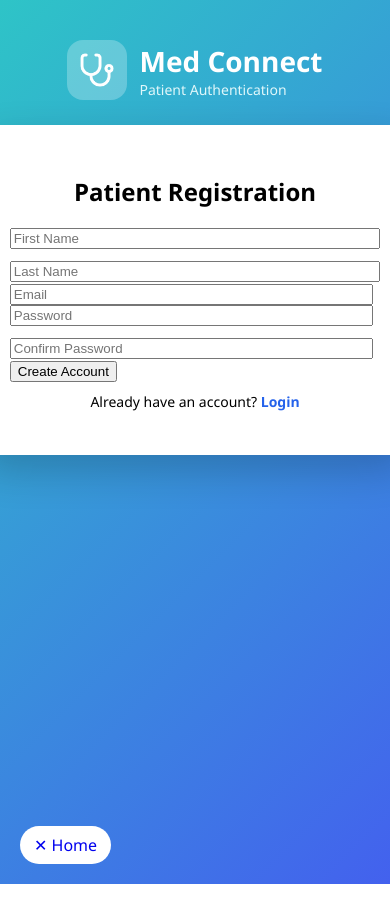
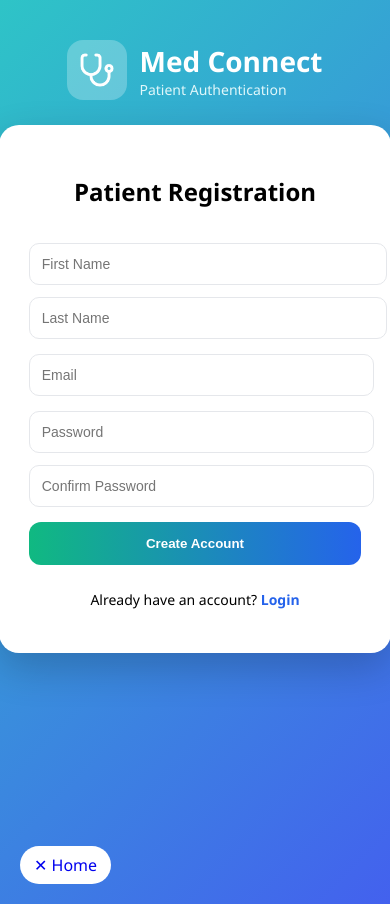
Before and after one commit to marcdeloso09/medconnect_app, a React (Create React App) app in the folder frontend/: page /patient in a window 390 px wide. Built offline with nearby package versions, Linux system fonts and the light colour scheme.

Commit message:
patient authentication 3

```diff
--- a/frontend/src/Assets/Components/PatientAuthenticationPage/PatientAuthenticationPage.css
+++ b/frontend/src/Assets/Components/PatientAuthenticationPage/PatientAuthenticationPage.css
@@ -1,4 +1,4 @@
-.physician-wrapper {
+.patient-wrapper {
   min-height: 100vh;
   display: flex;
   flex-direction: column;
@@ -8,7 +8,7 @@
   padding-top: 40px;
 }
 
-.physician-header {
+.patient-header {
   display: flex;
   align-items: center;
   gap: 12px;
@@ -30,7 +30,7 @@
   margin-bottom: 20px;
 }
 
-.doctor-form {
+.patient-form {
   display: flex;
   flex-direction: column;
   gap: 15px;
@@ -41,9 +41,9 @@
   gap: 12px;
 }
 
-.doctor-form input,
-.doctor-form textarea,
-.doctor-form select {
+.patient-form input,
+.patient-form textarea,
+.patient-form select {
   width: 100%;
   padding: 12px;
   border-radius: 10px;
@@ -52,7 +52,7 @@
   font-size: 14px;
 }
 
-.doctor-btn {
+.patient-btn {
   background: linear-gradient(90deg, #10b981, #2563eb);
   color: white;
   border: none;
@@ -90,9 +90,10 @@ input[type="password"] {
 input[type="text"] {
   width: 96%;
 }
+
 /* Phones (320px and below) */
 @media (max-width: 320px){
-  .physician-wrapper {
+  .patient-wrapper {
     padding: 10px;
   }
 
@@ -104,23 +105,27 @@ input[type="text"] {
   .form-row {
     flex-direction: column;
   }
-  .doctor-form input,
-  .doctor-form textarea{
-   width: 91%;
+
+  .patient-form input,
+  .patient-form textarea{
+    width: 91%;
   }
+
   .home-btn{
     visibility: hidden;
   }
-  .doctor-form select {
-   width: 101%;
+
+  .patient-form select {
+    width: 101%;
   }
-  .doctor-btn{
+
+  .patient-btn{
     width: 270px;
   }
 }
 
 @media (max-width: 370px){
-    .physician-wrapper {
+  .patient-wrapper {
     padding: 10px;
   }
 
@@ -132,23 +137,28 @@ input[type="text"] {
   .form-row {
     flex-direction: column;
   }
-  .doctor-form input,
-  .doctor-form textarea{
-   width: 91%;
+
+  .patient-form input,
+  .patient-form textarea{
+    width: 91%;
   }
+
   .home-btn{
     visibility: hidden;
   }
-  .doctor-form select {
-   width: 100%;
+
+  .patient-form select {
+    width: 100%;
   }
-  .doctor-btn{
+
+  .patient-btn{
     width: 303px;
   }
 }
+
 /* Small tablets / large phones (up to 600px) */
 @media (max-width: 600px) {
-  .physician-wrapper {
+  .patient-wrapper {
     padding: 20px;
   }
 
@@ -160,12 +170,3 @@ input[type="text"] {
     flex-direction: column;
   }
 }
-
-.availability-title {
-  margin-top: 10px;
-  font-size: 14px;
-  font-weight: 600;
-  color: #374151;
-  text-transform: uppercase;
-  letter-spacing: 0.5px;
-}
```
